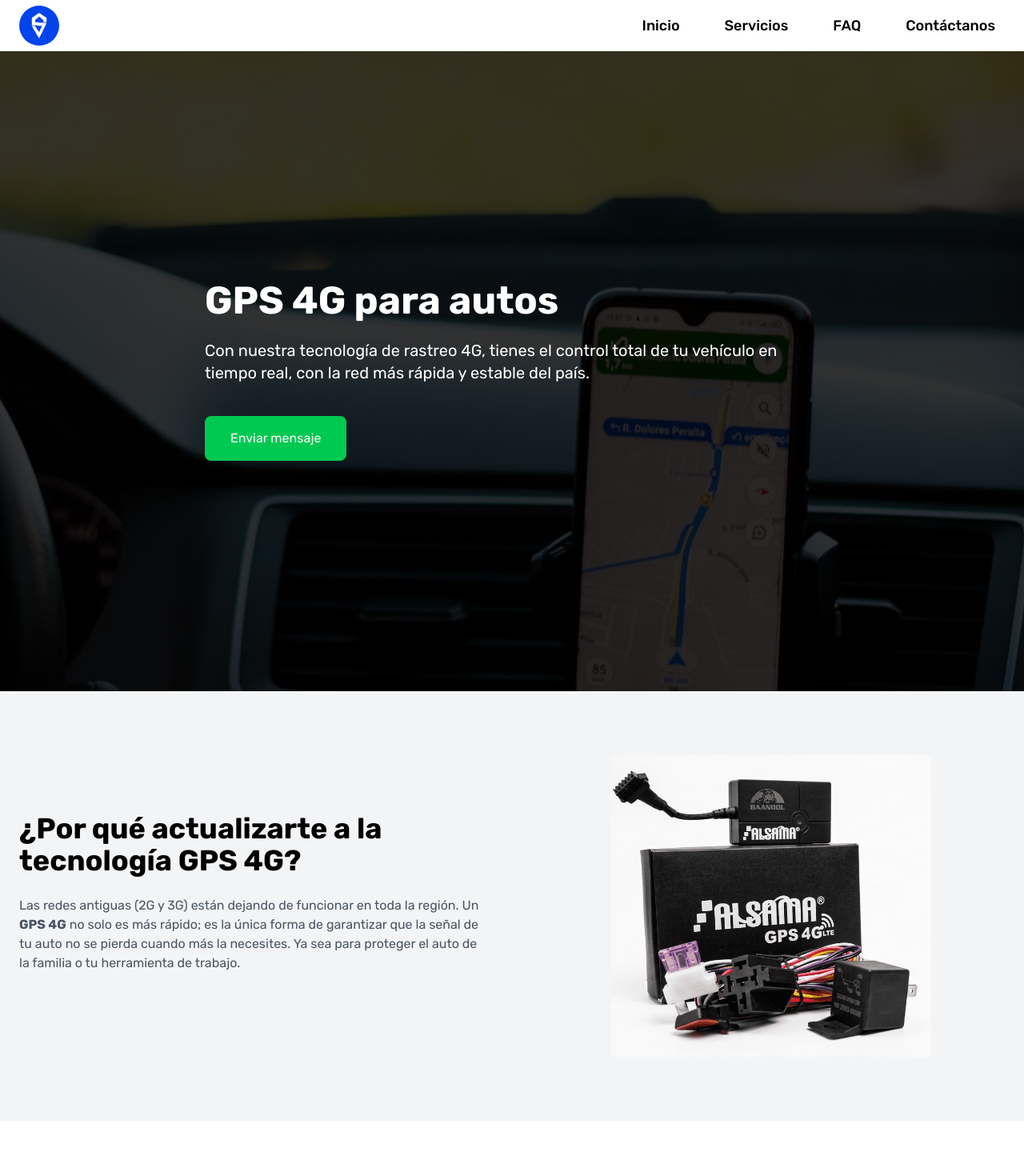
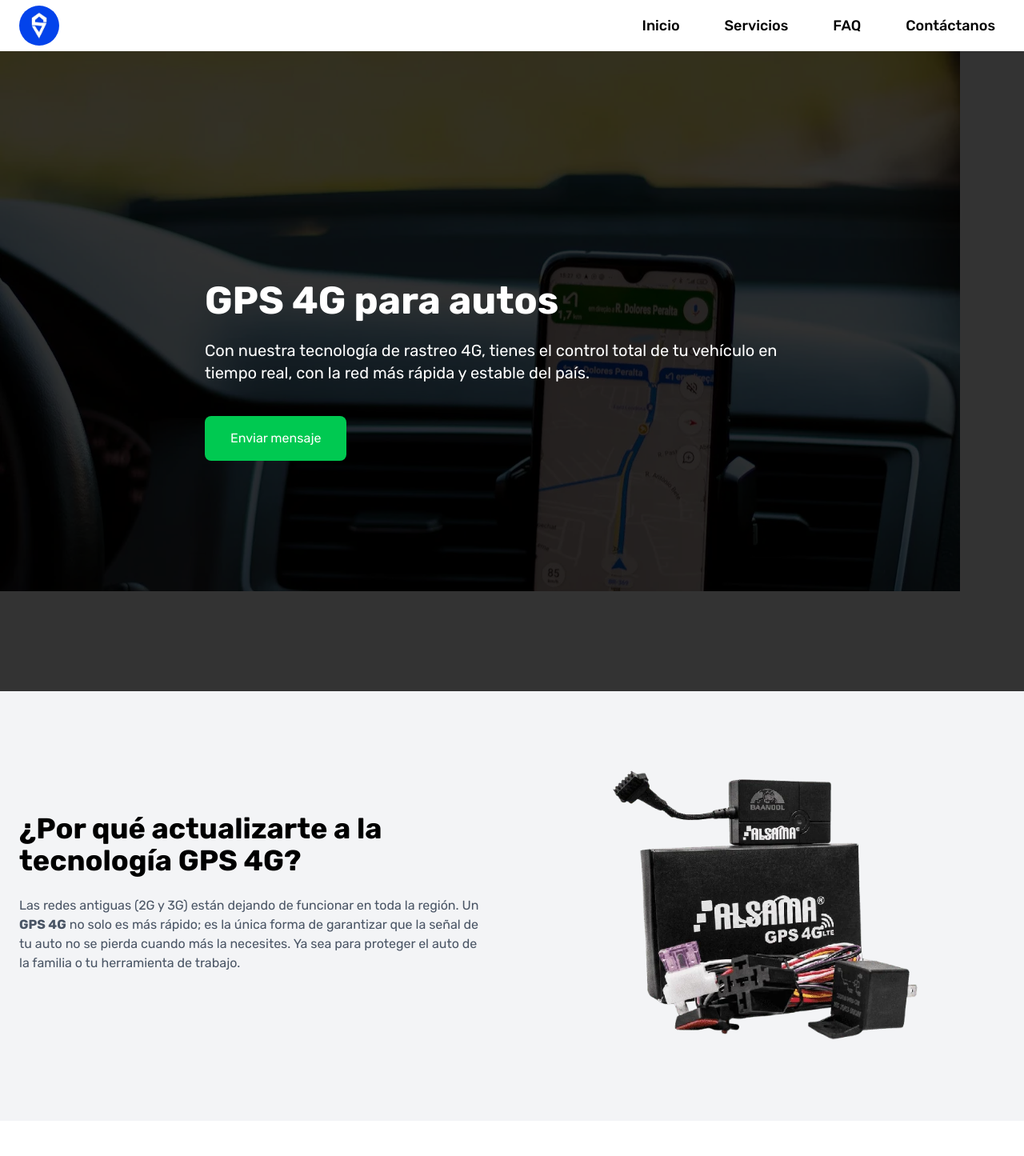
Before and after one commit to Misahel-777/Security-Cars, a Next.js app: page /servicios/gps in a window 1280 px wide. Shown: the top 1445 px of the page at 80% size. Built offline with nearby package versions, Linux system fonts and the light colour scheme.

Commit message:
Tu mensaje describiendo el cambio

```diff
--- a/src/app/servicios/alarmas/page.jsx
+++ b/src/app/servicios/alarmas/page.jsx
@@ -66,7 +66,7 @@ const getWhatsappLink = (producto) => {
 
       {/* Imagen */}
       <div className="absolute inset-0">
-        <Image src="/alarmahero.webp" alt="Alarma para autos" fill className="object-cover" />
+        <img src="/alarmahero.webp" alt="Alarma para autos" fill className="object-cover" />
         <div className="absolute inset-0 bg-black/80"></div>
       </div>
 
--- a/src/app/servicios/gps/page.jsx
+++ b/src/app/servicios/gps/page.jsx
@@ -11,8 +11,9 @@ const whatsappText = encodeURIComponent(
 
 const whatsappUrl = `https://wa.me/${whatsappNumber}?text=${whatsappText}`;
 
+
 const whatsappTextFull = encodeURIComponent(
-  "Hola estoy interesado en el GPS 4G Full ggggggggggggggggggggggggggggggggggg"
+  "Hola estoy interesado en el GPS 4G Full"
 );
 
 const whatsappUrlFull = `https://wa.me/${whatsappNumber}?text=${whatsappTextFull}`;
@@ -63,7 +64,7 @@ const faqs = [
 
       {/* Imagen */}
       <div className="absolute inset-0">
-        <Image src="/gpshero.webp" alt="GPS 4G" fill className="object-cover" />
+        <img src="/gpshero.webp" alt="GPS 4G" fill className="object-cover" />
         <div className="absolute inset-0 bg-black/80"></div>
       </div>
 
@@ -73,7 +74,7 @@ const faqs = [
           <p className="text-xl mb-10">Con nuestra tecnología de rastreo 4G, tienes el control total de tu vehículo en tiempo real, con la red más rápida y estable del país.</p>
           </header>
           <div className="flex gap-4 flex-col sm:flex-row">
-            <Link href={whatsappUrlFull} target="_blank" rel="noopener noreferrer" className="px-8 py-4 bg-green-500 text-center rounded-lg">
+            <Link href={whatsappUrl} target="_blank" rel="noopener noreferrer" className="px-8 py-4 bg-green-500 text-center rounded-lg">
               Enviar mensaje
             </Link>
           </div>
@@ -95,7 +96,7 @@ const faqs = [
         </figure>
 
 
-          <Image src="/gps.png" alt="Tecnología 4G" width={400} height={200} className="object-cover mx-auto" />
+          <Image src="/gps.webp" alt="Tecnología 4G" width={400} height={200} className="object-cover mx-auto" />
 
       </div>
     </section>
@@ -123,7 +124,7 @@ const faqs = [
             <div className="p-10 transitio shadow-2xl rounded-2xl shadow-blue-600/80">
               <h3 className="text-xl font-bold mb-2">GPS 4G FULL</h3>
               <p className="text-gray-600">Incluye ubicación, apagado, múltiples alarmas, por puerta, por accesorios, por desconexión de batería y (opcional: sirena y bloqueo electrónico)</p>
-              <Link href={whatsappUrl} target="_blank" rel="noopener noreferrer">
+              <Link href={whatsappUrlFull} target="_blank" rel="noopener noreferrer">
           <button className="bg-green-500 text-[16px] py-4 px-4 rounded-lg font-bold cursor-pointer mt-5 text-white">
             Contactar ahora
           </button>
```
Also changed, not shown: public/gps.png (deleted), public/gps.webp (added).
